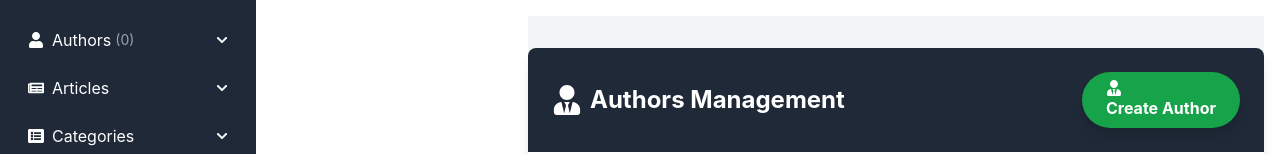
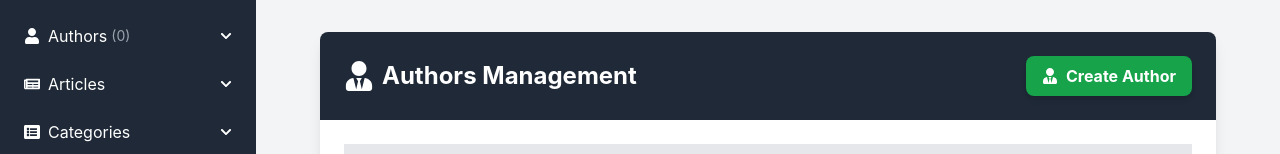
Before and after one commit to aminebenfraj/journal-AdminPanel, a React (Create React App) app in the folder eljournal-frontend/: page /getauthor in a window 1280 px wide. Shown: the top 154 px of the page. Built offline with nearby package versions, Linux system fonts and the light colour scheme; no server answers.

Commit message:
fixed styling

```diff
--- a/eljournal-frontend/src/App.js
+++ b/eljournal-frontend/src/App.js
@@ -14,7 +14,7 @@
     <BrowserRouter>
       <div className="flex">
         <Sidebar />
-        <div className="ml-64 p-4 flex-1">
+        <div className="  flex-1">
           <Routes>
             {/* <Route path="/" element={<Home />} /> */}
             <Route path="/createauthor" element={<CreateAuthor />} />
--- a/eljournal-frontend/src/components/Sidebar.js
+++ b/eljournal-frontend/src/components/Sidebar.js
@@ -35,7 +35,7 @@
     };
 
     return (
-        <aside className="bg-gray-800 text-white w-64 min-h-screen p-5">
+        <aside className="bg-gray-800 text-white w-64 min-h-screen p-4">
             <nav>
                 <ul className="space-y-2">
                     {/* Sidebar sections with dropdowns */}
--- a/eljournal-frontend/src/pages/author/GetAuthors.js
+++ b/eljournal-frontend/src/pages/author/GetAuthors.js
@@ -38,11 +38,11 @@
             <div className="container mx-auto py-8">
                 <div className="max-w-4xl mx-auto bg-white rounded-lg shadow-lg">
                     <div className="flex items-center justify-between p-6 bg-gray-800 rounded-t-lg">
-                        <div className="flex items-center">
-                            <FaUserTie className="text-white text-3xl mr-2" />
-                            <h1 className="text-white text-2xl font-bold">Authors Management</h1>
+                        <div className="flex items-center text-white">
+                            <FaUserTie className="text-3xl mr-2" />
+                            <h1 className="text-2xl font-bold">Authors Management</h1>
                         </div>
-                        <Link to="/createauthor" className="bg-green-600 hover:bg-green-700 text-white font-bold py-2 px-6 rounded-full shadow-lg transition duration-300">
+                        <Link to="/createauthor" className="bg-green-600 hover:bg-green-700 text-white font-bold py-2 px-4 rounded-lg flex items-center shadow-md transition duration-300">
                             <FaUserTie className="mr-2" />
                             Create Author
                         </Link>
```
